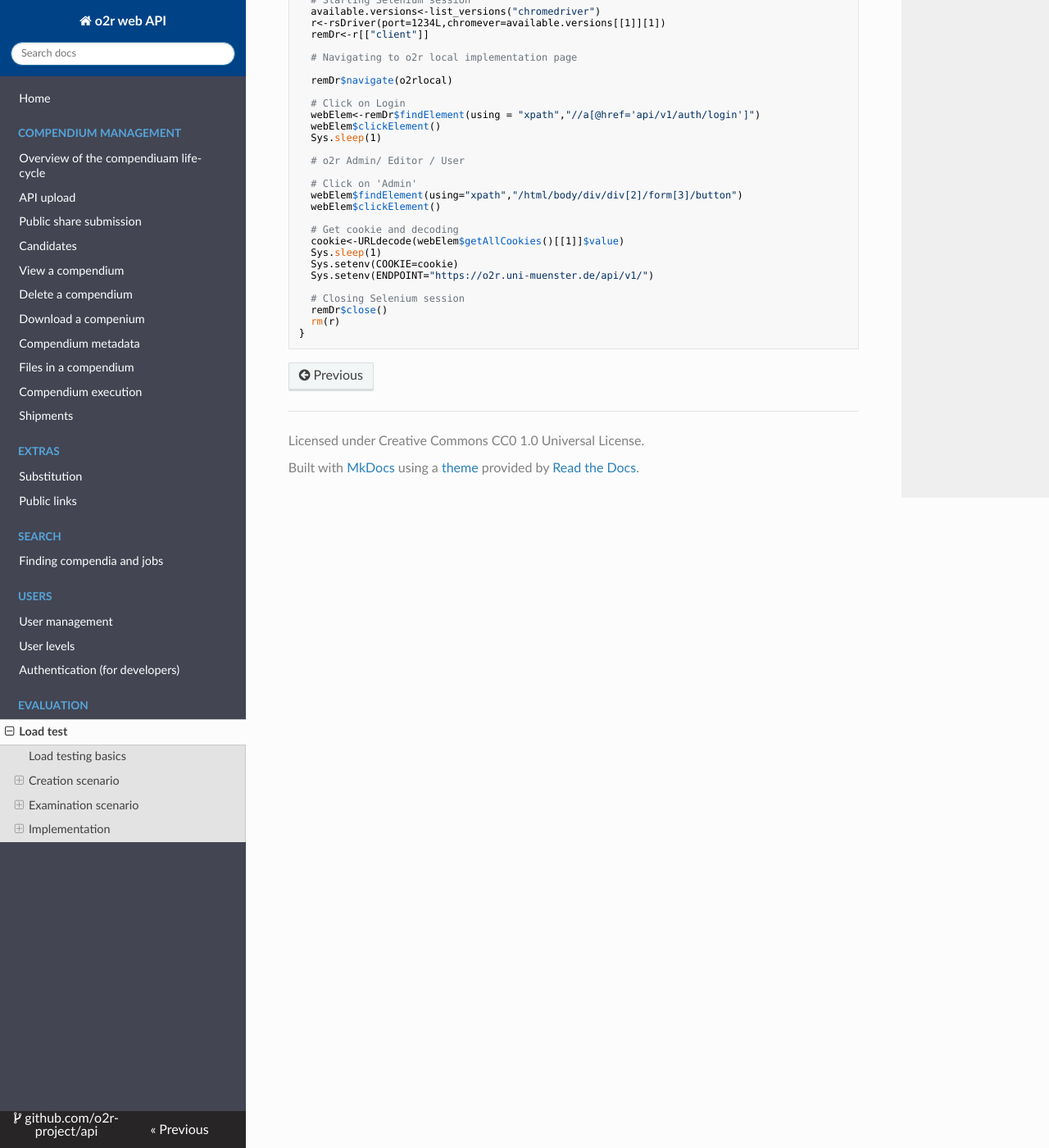
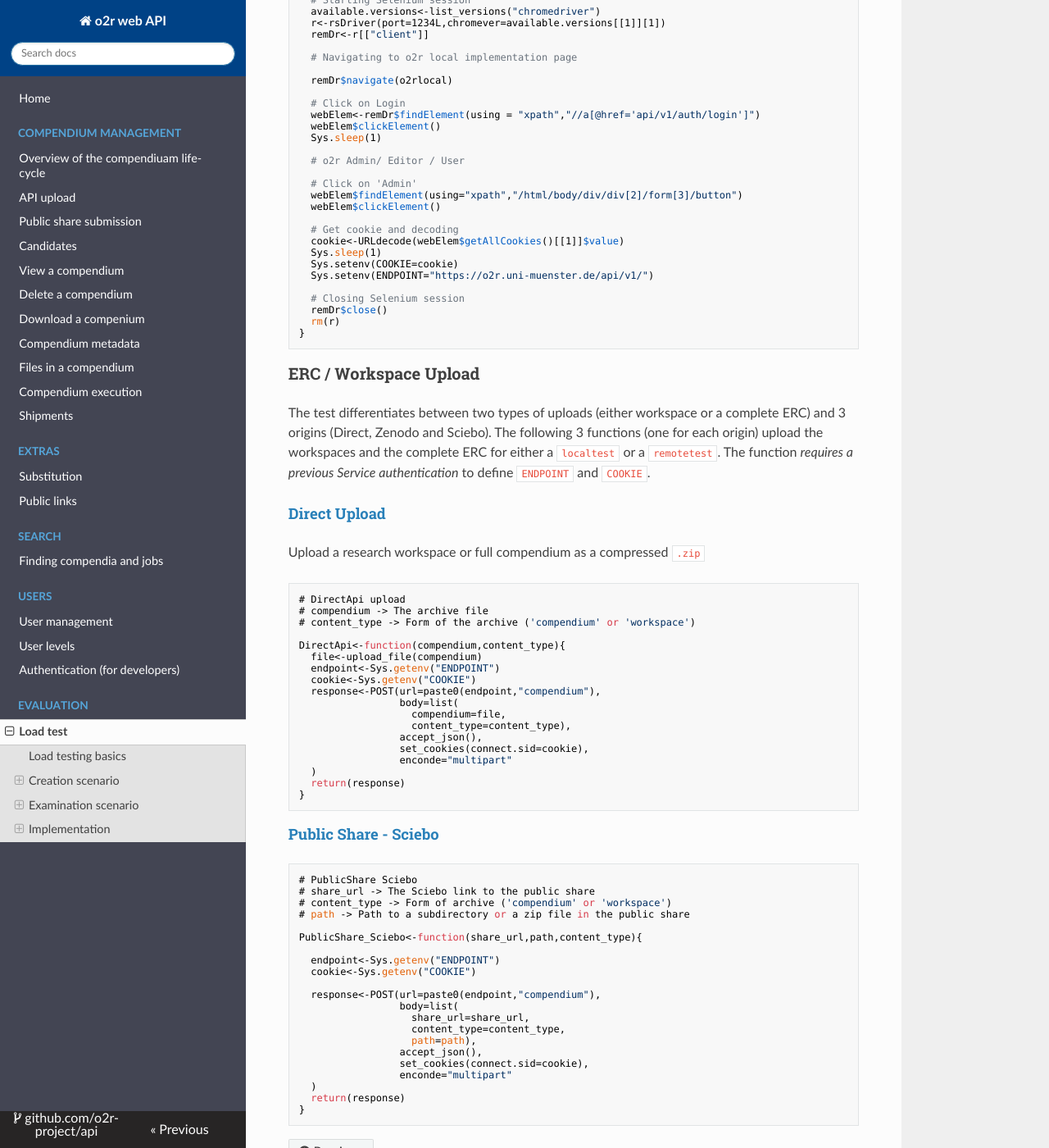
Before and after one commit to o2r-project/api, an MkDocs documentation site: the page built from docs/evaluation/load_test.md, in a window 1280 px wide and 1400 px high, scrolled down 4212 px. Shown: the whole window at 82% size. Built offline with MkDocs 1.6.1, drawn with Linux system fonts in a browser that asks for light colours; nearby versions of some CDN libraries; some of the changed text lies outside the part shown.

Commit message:
Upload - Direct & Sciebo / markdown

```diff
--- a/docs/evaluation/load_test.md
+++ b/docs/evaluation/load_test.md
@@ -1,14 +1,14 @@
 o2r Reproducibility Service Load Testing
 ========================================
 
-In order to evaluate the performance of the o2r reproducibility service
+In order to evaluate the performance of the o2r reproducibility service,
 we conduct a suite of load tests for expected usage scenarios: an **ERC
 creation scenario**, an **ERC examination scenario**, and a **combined
 scenario**. The data collected during these load tests allows operators
-of the reproducibility service to estimate required infrastructure and
-helps developers to improve the performance. Each section of the
+of the reproducibility service to estimate the required infrastructure
+and helps developers to improve the performance. Each section of the
 document contains the functions required to test the o2r service both in
-a `local` implementation and in the `remote`
+`local` implementation and in the `remote`
 [o2r.uni-muenster.de](o2r.uni-muenster.de) implementation.
 
 The ERC creation scenario assumes that a number of authors across all
@@ -143,9 +143,9 @@ documentation and is published at
 
 The test includes a series of functions to conduct the usage scenarios
 including the required processes divided in 4 groups (0) User
-Authentication, (1) Upload, (2) Metadata editing (i.e. [Candidate
-process](http://o2r.info/api/compendium/candidate/)) and (3) Compendium
-execution.
+Authentication, (1) ERC / Workspace Upload, (2) Metadata editing (i.e.
+[Candidate process](http://o2r.info/api/compendium/candidate/)) and (3)
+Compendium execution.
 
 ### Required libraries
 
@@ -253,3 +253,59 @@ environment inplementation. To find the ip (Usually but not always
       remDr$close()
       rm(r)
     }
+
+### ERC / Workspace Upload
+
+The test differentiates between two types of uploads (either workspace
+or a complete ERC) and 3 origins (Direct, Zenodo and Sciebo). The
+following 3 functions (one for each origin) upload the workspaces and
+the complete ERC for either a `localtest` or a `remotetest`. The
+function *requires a previous Service authentication* to define
+`ENDPOINT` and `COOKIE`.
+
+#### [Direct Upload](http://o2r.info/api/compendium/upload/)
+
+Upload a research workspace or full compendium as a compressed `.zip`
+
+    # DirectApi upload
+    # compendium -> The archive file
+    # content_type -> Form of the archive ('compendium' or 'workspace')
+
+    DirectApi<-function(compendium,content_type){
+      file<-upload_file(compendium)
+      endpoint<-Sys.getenv("ENDPOINT")
+      cookie<-Sys.getenv("COOKIE")
+      response<-POST(url=paste0(endpoint,"compendium"),
+                     body=list(
+                       compendium=file,
+                       content_type=content_type),
+                     accept_json(),
+                     set_cookies(connect.sid=cookie),
+                     enconde="multipart"
+      )
+      return(response)
+    }
+
+#### [Public Share - Sciebo](http://o2r.info/api/compendium/public_share/#sciebo)
+
+    # PublicShare Sciebo
+    # share_url -> The Sciebo link to the public share
+    # content_type -> Form of archive ('compendium' or 'workspace')
+    # path -> Path to a subdirectory or a zip file in the public share
+
+    PublicShare_Sciebo<-function(share_url,path,content_type){
+
+      endpoint<-Sys.getenv("ENDPOINT")
+      cookie<-Sys.getenv("COOKIE")
+
+      response<-POST(url=paste0(endpoint,"compendium"),
+                     body=list(
+                       share_url=share_url,
+                       content_type=content_type,
+                       path=path),
+                     accept_json(),
+                     set_cookies(connect.sid=cookie),
+                     enconde="multipart"
+      )
+      return(response)
+    }
```
Also changed, not shown: other parts of docs/evaluation/load_test.md (+3 -3 lines).
